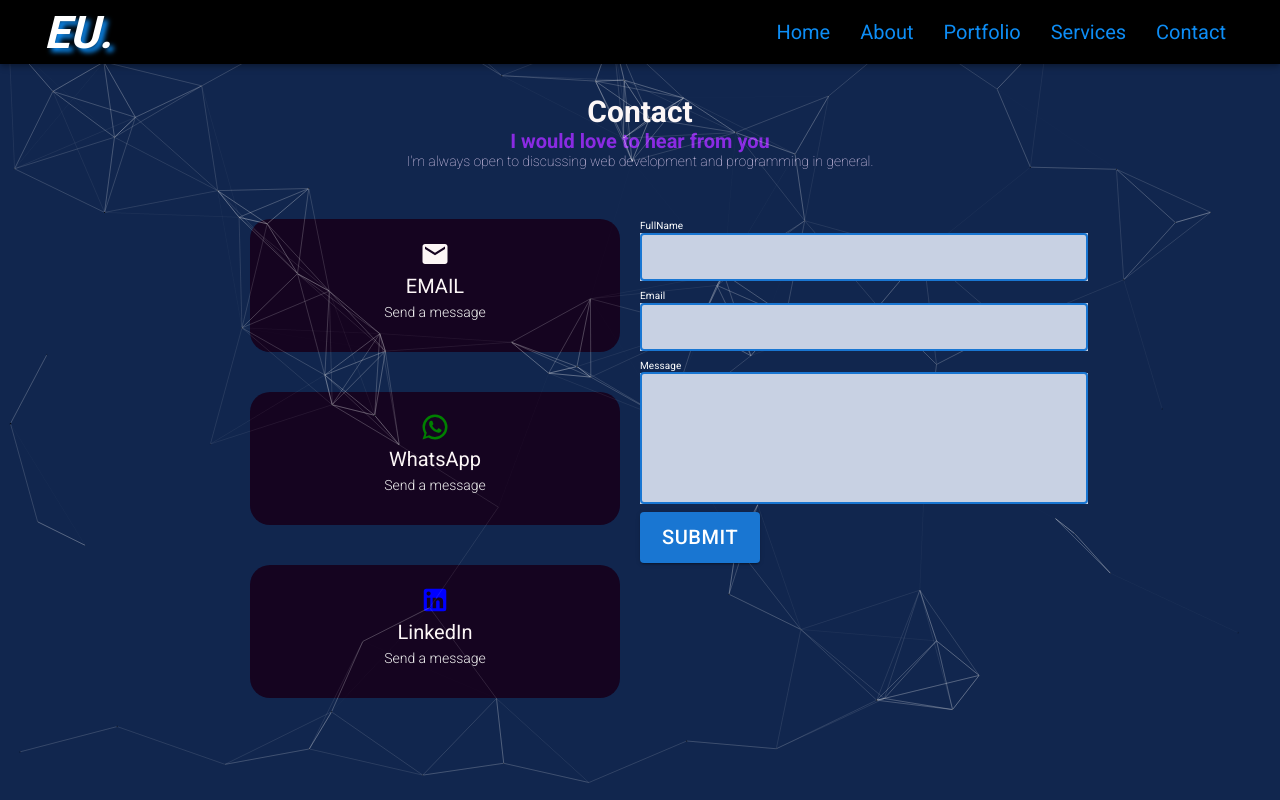
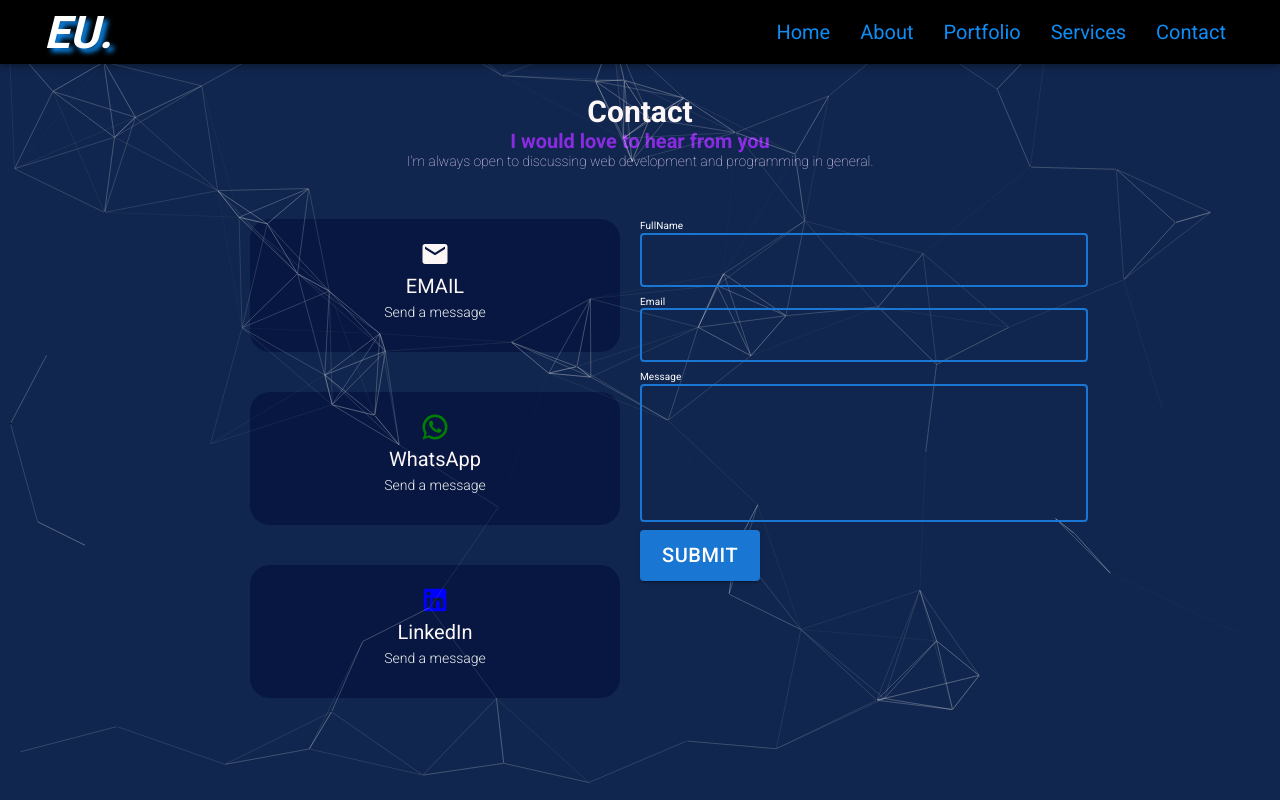
Before and after one commit to uezekiel-mufin/myportfolio, a React (Create React App) app: page /contact in a window 1280 px wide. Built offline with nearby package versions, Linux system fonts and the light colour scheme.

Commit message:
contact form change

```diff
--- a/src/Components/Contact/Contact.jsx
+++ b/src/Components/Contact/Contact.jsx
@@ -5,9 +5,33 @@ import data from "./data";
 import { useForm } from "react-hook-form";
 import { motion } from "framer-motion";
 import emailjs from "@emailjs/browser";
-import { StyledEngineProvider } from "@mui/material/styles";
+import { StyledEngineProvider, styled } from "@mui/material/styles";
 
 const Contact = () => {
+  const StyledTextField = styled(TextField)({
+    "& label": {
+      color: "white",
+    },
+    "& input  ": {
+      color: "white",
+      fontSize: "14px",
+      fontWeight: 100,
+    },
+
+    "& hover label": {
+      fontWeight: 700,
+    },
+    "& .MuiOutlinedInput-root": {
+      fieldset: {
+        borderColor: "white",
+      },
+    },
+    "& .MuiInputBase-inputMultiline": {
+      color: "white",
+      fontSize: "14px",
+      fontWeight: 100,
+    },
+  });
   const {
     handleSubmit,
     register,
@@ -108,7 +132,6 @@ const Contact = () => {
             ref={form}
             onSubmit={(handleSubmit(regForm), sendEmail)}
           >
-            <StyledEngineProvider injectFirst style={{ color: "white" }}>
             <InputLabel
               htmlFor='fullName'
               style={{
@@ -118,15 +141,13 @@ const Contact = () => {
             >
               FullName
             </InputLabel>
-              <TextField
+            <StyledTextField
               margin='normal'
               type='text'
               focused
-                // color='secondary'
               sx={{
                 borderColor: "white",
                 marginTop: "0px",
-                  backgroundColor: "#c8d1e3",
               }}
               fullWidth
               id='fullName'
@@ -135,19 +156,16 @@ const Contact = () => {
                 minLength: 2,
               })}
             />
-            </StyledEngineProvider>
+
             <>
               <InputLabel htmlFor='email' style={{ color: "white" }}>
                 Email
               </InputLabel>
-              <TextField
-                // color='secondary'
+              <StyledTextField
+                margin='normal'
                 focused
-                margin='normal'
                 style={{
-                  borderColor: "white",
                   marginTop: "0px",
-                  backgroundColor: "#c8d1e3",
                 }}
                 type='text'
                 fullWidth
@@ -167,14 +185,12 @@ const Contact = () => {
               <InputLabel htmlFor='message' style={{ color: "white" }}>
                 Message
               </InputLabel>
-              <TextField
+              <StyledTextField
+                margin='normal'
                 focused
-                // color='secondary'
-                margin='normal'
+                multiline
                 style={{
-                  color: "white",
                   marginTop: "0px",
-                  backgroundColor: "#c8d1e3",
                   fontWeight: 300,
                   fontSize: "16px",
                 }}
@@ -182,7 +198,9 @@ const Contact = () => {
                 fullWidth
                 rows={7}
                 id='message'
-                multiline
+                // rows={4}
+                // maxRows={6}
+                // multiline
                 {...register("message", {
                   required: "Please input your message",
                 })}
@@ -191,6 +209,7 @@ const Contact = () => {
                 <p className='error'>{errors.messages?.message}</p>
               )}
             </>
+
             <Button
               size='large'
               variant='contained'
--- a/src/Components/Contact/contact.css
+++ b/src/Components/Contact/contact.css
@@ -1,3 +1,7 @@
+.MuiInputBase-root-MuiOutlinedInput-root input {
+  color: white;
+}
+
 .form {
   display: flex;
   flex-direction: column;
@@ -31,7 +35,7 @@
   margin-right: 2rem;
   margin-left: 25rem;
   /* background: rgba(0, 0, 0, 0.5); */
-  background: #150420;
+  background: #071741;
   border-radius: 2rem;
 }
 
```
Lines whose indentation alone changed are shown as unchanged.
